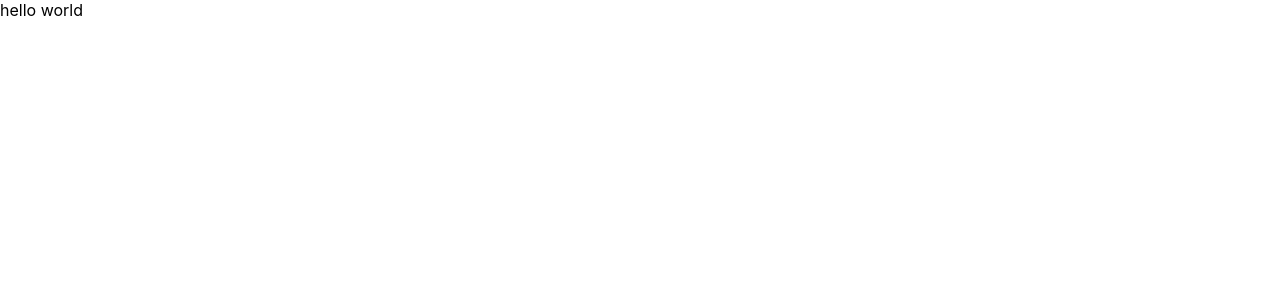
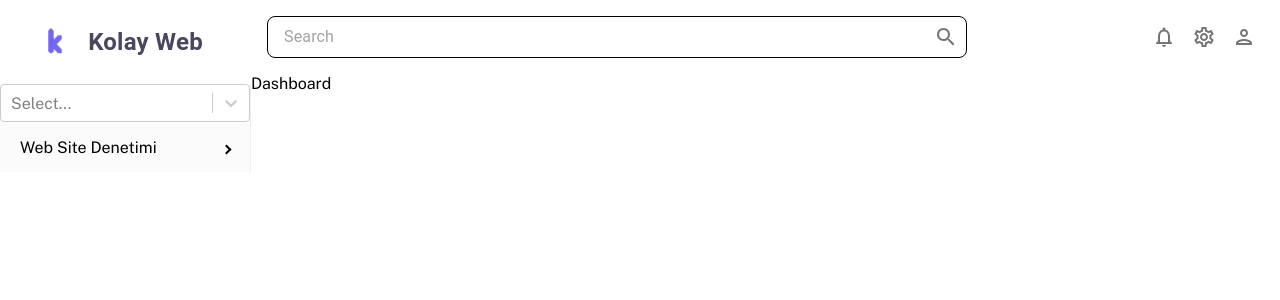
Before and after one commit to beyzanurakin/easyweb-react, a React (Create React App) app: page / in a window 1280 px wide. Shown: the top 300 px of the page. Built offline with nearby package versions, Linux system fonts and the light colour scheme.

Commit message:
Add sidebar

```diff
--- a/src/App.js
+++ b/src/App.js
@@ -1,5 +1,20 @@
+import { Routes, Route } from 'react-router-dom'
+import ProSidebar from './pages/global/ProSidebar'
+import Navbar from './pages/global/Navbar'
+import Dashboard from './pages/dashboard/Dashboard'
+
 function App() {
-  return <div className='App'>hello world</div>;
+  return (
+    <div className='App'>
+      <ProSidebar />
+      <main className='content'>
+        <Navbar />
+        <Routes>
+          <Route path='/' element={<Dashboard />}></Route>
+        </Routes>
+      </main>
+    </div>
+  )
 }
 
-export default App;
+export default App
--- a/src/index.css
+++ b/src/index.css
@@ -1,13 +1,40 @@
-body {
+@import url('https://fonts.googleapis.com/css2?family=Public+Sans:wght@100;200;300;400;500&display=swap');
+
+* {
   margin: 0;
-  font-family: -apple-system, BlinkMacSystemFont, 'Segoe UI', 'Roboto', 'Oxygen',
-    'Ubuntu', 'Cantarell', 'Fira Sans', 'Droid Sans', 'Helvetica Neue',
-    sans-serif;
-  -webkit-font-smoothing: antialiased;
-  -moz-osx-font-smoothing: grayscale;
+  padding: 0;
 }
 
-code {
-  font-family: source-code-pro, Menlo, Monaco, Consolas, 'Courier New',
-    monospace;
+html,
+body,
+#root,
+.app,
+.content {
+  height: 100vh;
+  width: 100%;
+  font-family: 'Public Sans', sans-serif;
 }
+
+.App {
+  display: flex;
+  position: relative;
+}
+
+::-webkit-scrollbar {
+  width: 10px;
+}
+
+/* Track */
+::-webkit-scrollbar-track {
+  background: #e0e0e0;
+}
+
+/* Handle */
+::-webkit-scrollbar-thumb {
+  background: #888;
+}
+
+/* Handle on hover */
+::-webkit-scrollbar-thumb:hover {
+  background: #555;
+}
--- a/src/index.js
+++ b/src/index.js
@@ -1,12 +1,18 @@
-import React from 'react';
-import ReactDOM from 'react-dom/client';
-import './index.css';
-import App from './App';
+import React from 'react'
+import ReactDOM from 'react-dom/client'
+import './index.css'
+import App from './App'
+import { ProSidebarProvider } from 'react-pro-sidebar'
 
+import { BrowserRouter } from 'react-router-dom'
 
-const root = ReactDOM.createRoot(document.getElementById('root'));
+const root = ReactDOM.createRoot(document.getElementById('root'))
 root.render(
   <React.StrictMode>
-    <App />
+    <BrowserRouter>
+      <ProSidebarProvider>
+        <App />
+      </ProSidebarProvider>
+    </BrowserRouter>
   </React.StrictMode>
-);
+)
--- /dev/null
+++ b/src/pages/dashboard/Dashboard.jsx
@@ -0,0 +1,7 @@
+import React from 'react'
+
+function Dashboard() {
+  return <div>Dashboard</div>
+}
+
+export default Dashboard
--- /dev/null
+++ b/src/pages/global/Navbar.jsx
@@ -0,0 +1,52 @@
+import React from 'react'
+import InputBase from '@mui/material/InputBase'
+import NotificationsOutlinedIcon from '@mui/icons-material/NotificationsOutlined'
+import SettingsOutlinedIcon from '@mui/icons-material/SettingsOutlined'
+import PersonOutlinedIcon from '@mui/icons-material/PersonOutlined'
+
+import SearchIcon from '@mui/icons-material/Search'
+import { Box } from '@mui/system'
+import { IconButton } from '@mui/material'
+
+function Navbar() {
+  return (
+    <Box display='flex' justifyContent='space-between' p={2}>
+      {/* SEARCH BAR */}
+      <Box
+        sx={{
+          width: '70%',
+          bgcolor: 'grey.100',
+          color: 'grey.800',
+          border: '1px solid',
+          borderColor: 'grey.300',
+          borderRadius: 2,
+          fontSize: '0.875rem',
+          fontWeight: '700',
+          textAlign: 'center',
+        }}
+        display='flex'
+        borderRadius='3px'
+      >
+        <InputBase sx={{ ml: 2, flex: 2 }} placeholder='Search' />
+        <IconButton type='button' sx={{ p: 1 }}>
+          <SearchIcon />
+        </IconButton>
+      </Box>
+
+      {/* ICONS */}
+      <Box display='flex'>
+        <IconButton>
+          <NotificationsOutlinedIcon />
+        </IconButton>
+        <IconButton>
+          <SettingsOutlinedIcon />
+        </IconButton>
+        <IconButton>
+          <PersonOutlinedIcon />
+        </IconButton>
+      </Box>
+    </Box>
+  )
+}
+
+export default Navbar
--- /dev/null
+++ b/src/pages/global/ProSidebar.jsx
@@ -0,0 +1,56 @@
+import { Box, IconButton, Typography, useTheme } from '@mui/material'
+import React from 'react'
+import { Sidebar, Menu, MenuItem, SubMenu } from 'react-pro-sidebar'
+import Select from 'react-select'
+
+function ProSidebar() {
+  const options = [
+    { value: 'chocolate', label: 'Chocolate' },
+    { value: 'strawberry', label: 'Strawberry' },
+    { value: 'vanilla', label: 'Vanilla' },
+  ]
+  return (
+    <div>
+      <Box height='100vh'>
+        <Box
+          sx={{ p: 3 }}
+          display='flex'
+          justifyContent='space-evenly'
+          alignItems='center'
+        >
+          <img
+            alt='profile-user'
+            width='16px'
+            height='28px'
+            src={`../../assets/Logo.png`}
+            style={{ cursor: 'pointer' }}
+          />
+          <Typography
+            sx={{ color: '#4B465C', fontSize: '24px', fontWeight: 700 }}
+          >
+            Kolay Web
+          </Typography>
+        </Box>
+        <Sidebar height='100vh'>
+          <Menu height='100%'>
+            {' '}
+            <Box>
+              <Select options={options} />
+            </Box>
+            <SubMenu label='Web Site Denetimi'>
+              <MenuItem> Genel Bakış </MenuItem>
+              <MenuItem> Sorun Raporu </MenuItem>
+              <MenuItem> Taranan Sayfalar </MenuItem>
+              <MenuItem> Bulunan Kaynaklar </MenuItem>
+              <MenuItem> Bulunan Bağlantılar</MenuItem>
+              <MenuItem> Tarama Karşılaştırması </MenuItem>
+              <MenuItem> Sayfa Değişiklik İzleyicisi </MenuItem>
+            </SubMenu>
+          </Menu>
+        </Sidebar>
+      </Box>
+    </div>
+  )
+}
+
+export default ProSidebar
```
Also changed, not shown: package.json (+7 -0 lines), public/assets/Logo.png (added), 1 other file (tests, documents, lock files or other folders).
